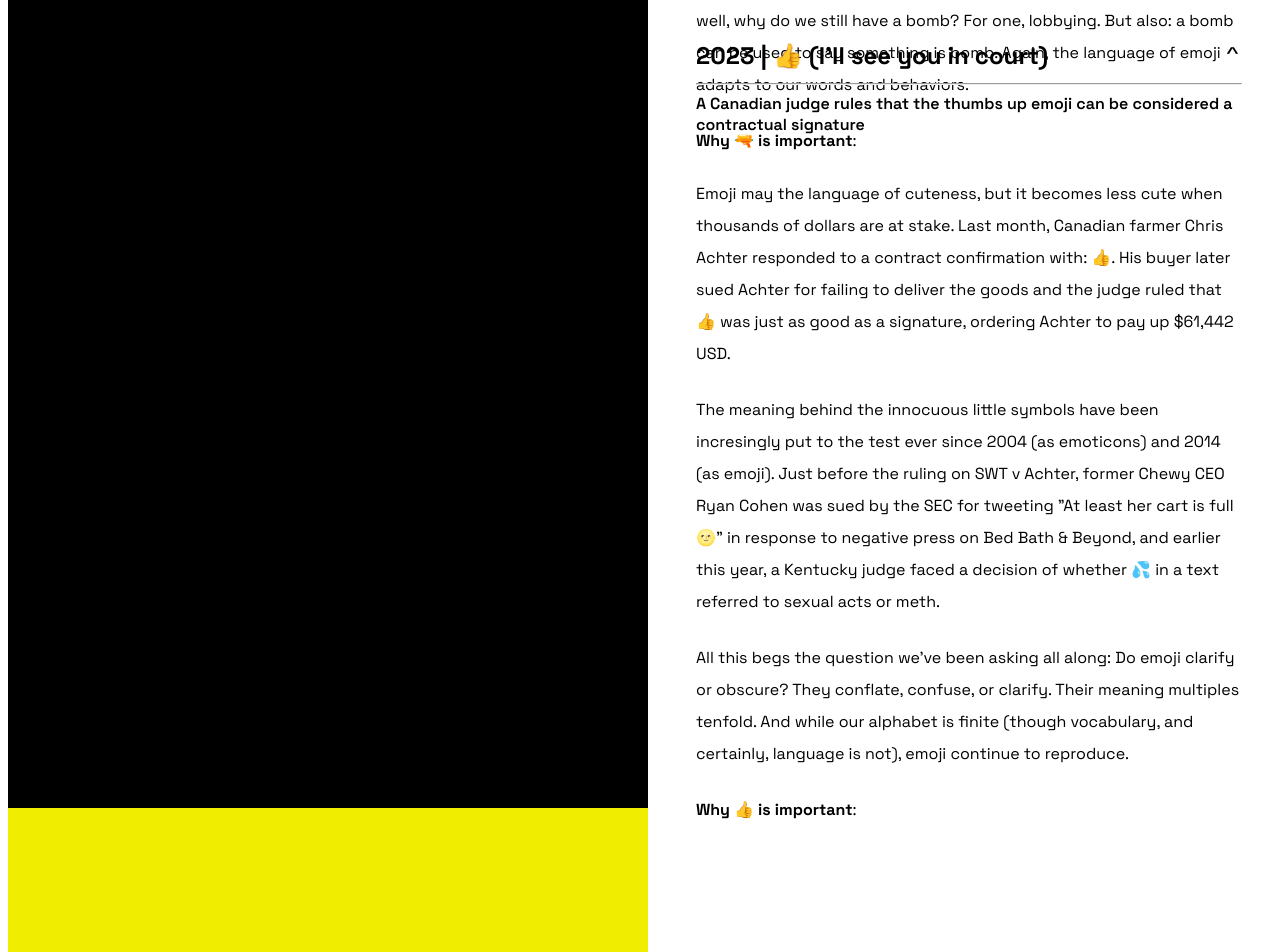
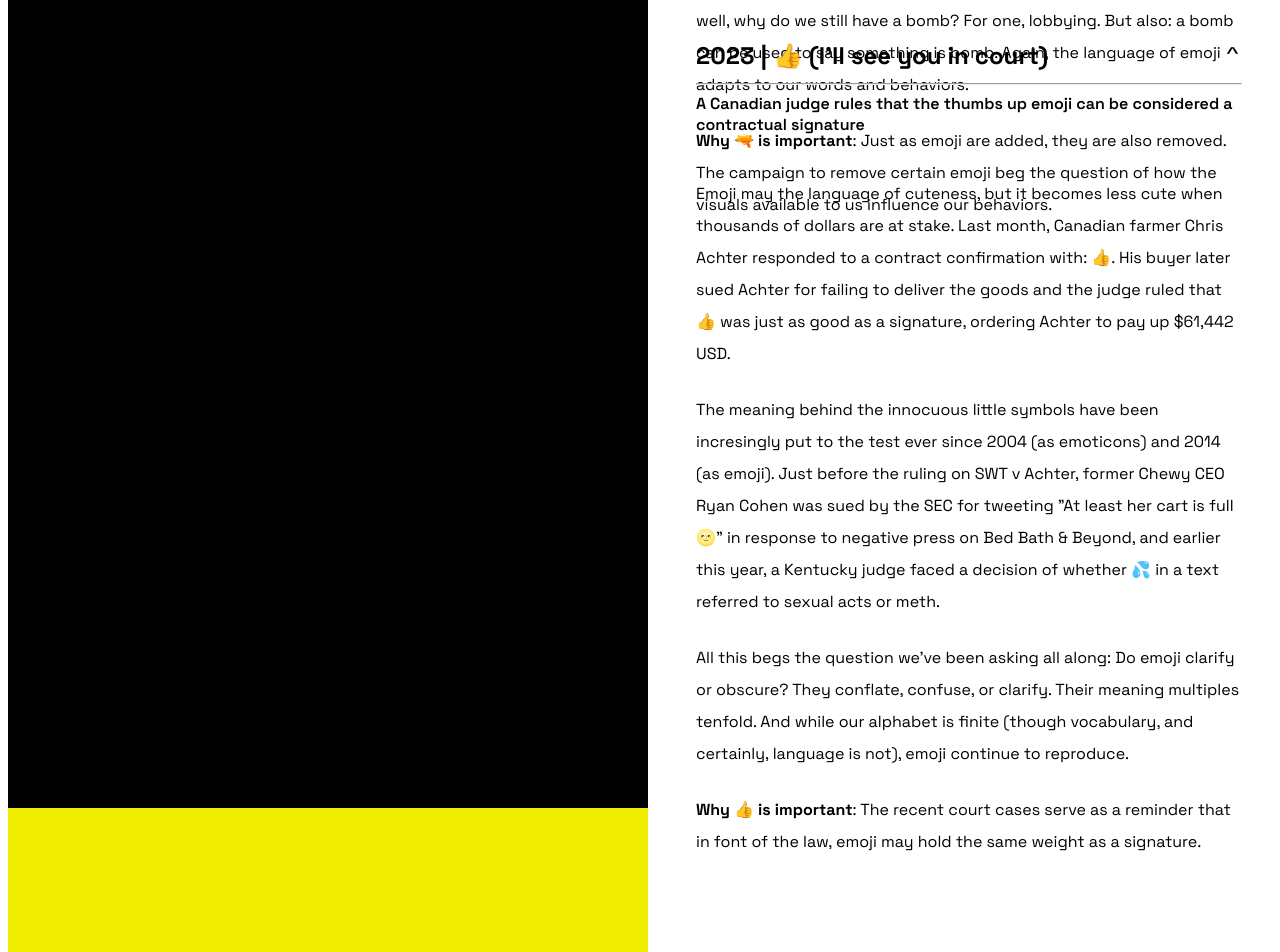
Before and after one commit to divya-mehra/sixemojistory, a React (Vite) app: page / in a window 1280 px wide. Shown: the part 4800-5752 px from the top of the page. Built offline with nearby package versions, Linux system fonts and the light colour scheme; a web font is replaced by a local one.

Commit message:
toggle and text

```diff
--- a/src/panels/grid-panel/UserInterface.jsx
+++ b/src/panels/grid-panel/UserInterface.jsx
@@ -68,7 +68,7 @@ const UserInterface = ({
               backgroundColor: "#000000", // Change to your desired color
             },
             "& .Mui-checked .MuiSwitch-track": {
-              backgroundColor: "black", // Track color when switched on
+              backgroundColor: "#000000", // Track color when switched on
             },
           }}
         />
--- a/src/panels/text-panel/TextPanel.jsx
+++ b/src/panels/text-panel/TextPanel.jsx
@@ -308,7 +308,9 @@ const TextPanel = ({
           to our words and behaviors.
         </p>
         <p>
-          <b>Why 🔫 is important</b>:
+          <b>Why 🔫 is important</b>: Just as emoji are added, they are also
+          removed. The campaign to remove certain emoji beg the question of how
+          the visuals available to us influence our behaviors.
         </p>
       </>
     );
@@ -341,7 +343,9 @@ const TextPanel = ({
           reproduce.
         </p>
         <p>
-          <b>Why 👍 is important</b>:
+          <b>Why 👍 is important</b>: The recent court cases serve as a reminder
+          that in font of the law, emoji may hold the same weight as a
+          signature.
         </p>
       </>
     );
```
